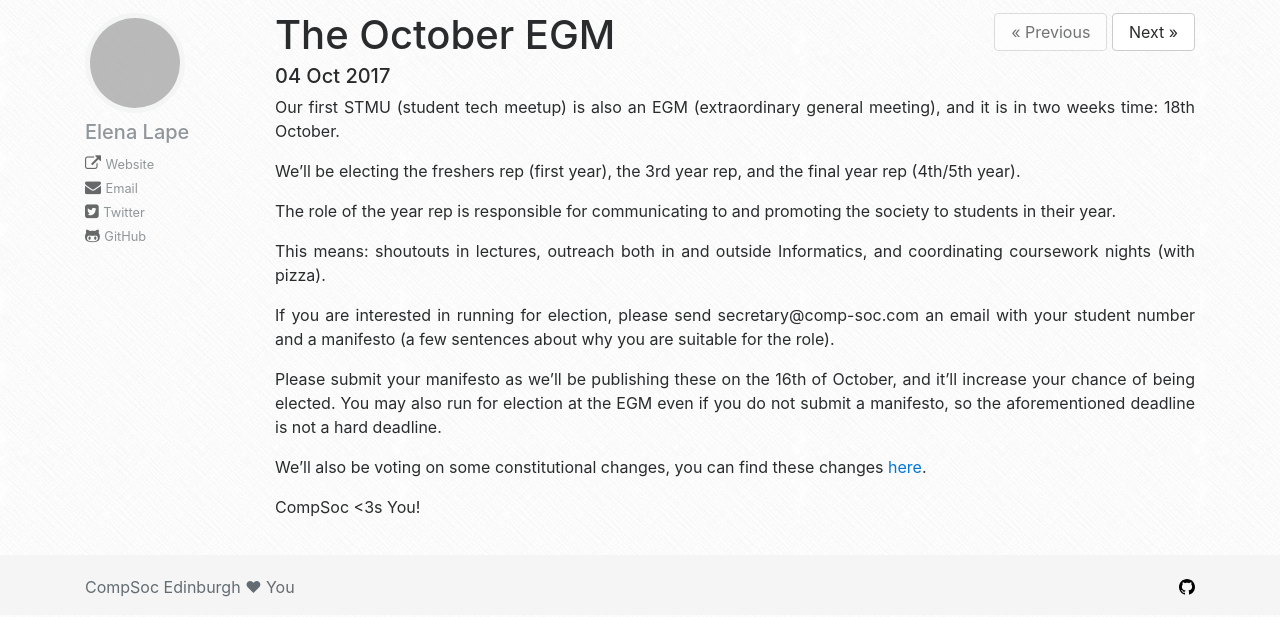
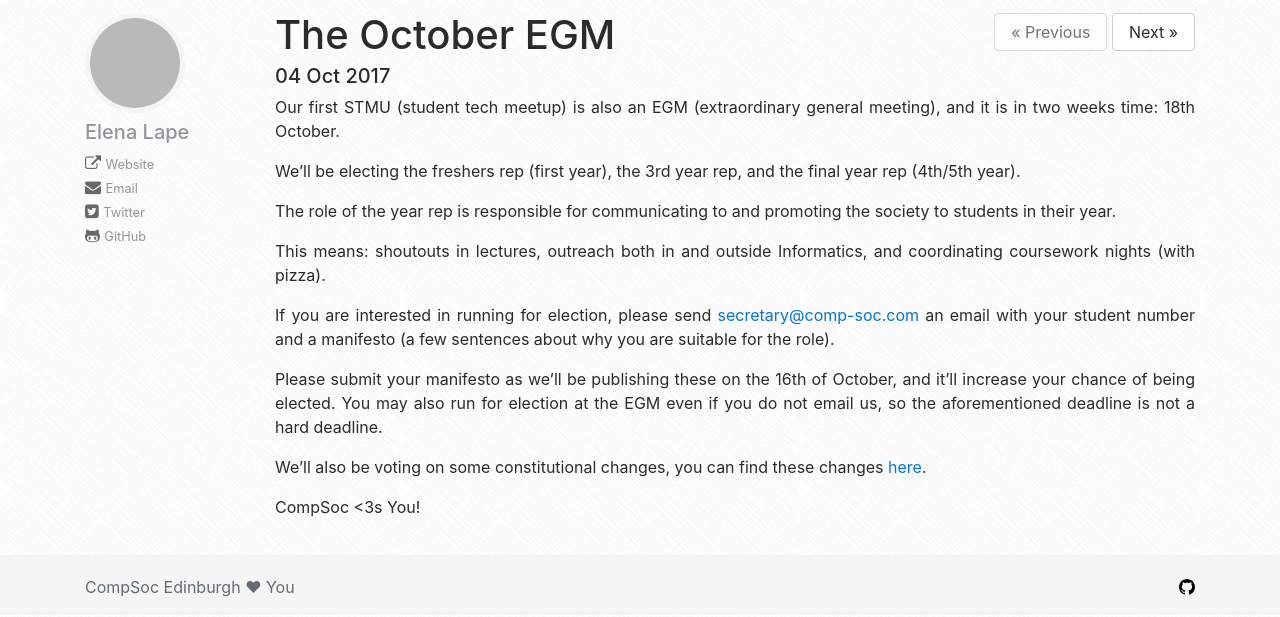
Before and after one commit to compsoc-edinburgh/website, a Jekyll site: the page built from _posts/2017-10-04-egm.md, in a window 1280 px wide, cut to the strip 344-961 px from the top of the page. Built offline with Jekyll 4.4.1, drawn with Linux system fonts in a browser that asks for light colours; nearby versions of some CDN libraries; grey boxes are pictures that could not be loaded.

Commit message:
Tweak EGM 2017 blog post

```diff
--- a/_posts/2017-10-04-egm.md
+++ b/_posts/2017-10-04-egm.md
@@ -11,9 +11,9 @@ The role of the year rep is responsible for communicating to and promoting the s
 
 This means: shoutouts in lectures, outreach both in and outside Informatics, and coordinating coursework nights (with pizza).
 
-If you are interested in running for election, please send secretary@comp-soc.com an email with your student number and a manifesto (a few sentences about why you are suitable for the role).
+If you are interested in running for election, please send [secretary@comp-soc.com](mailto:secretary@comp-soc.com) an email with your student number and a manifesto (a few sentences about why you are suitable for the role).
 
-Please submit your manifesto as we'll be publishing these on the 16th of October, and it'll increase your chance of being elected. You may also run for election at the EGM even if you do not submit a manifesto, so the aforementioned deadline is not a hard deadline.
+Please submit your manifesto as we'll be publishing these on the 16th of October, and it'll increase your chance of being elected. You may also run for election at the EGM even if you do not email us, so the aforementioned deadline is not a hard deadline.
 
 We'll also be voting on some constitutional changes, you can find these changes [here](https://github.com/compsoc-edinburgh/constitution/milestone/1).
 
```
